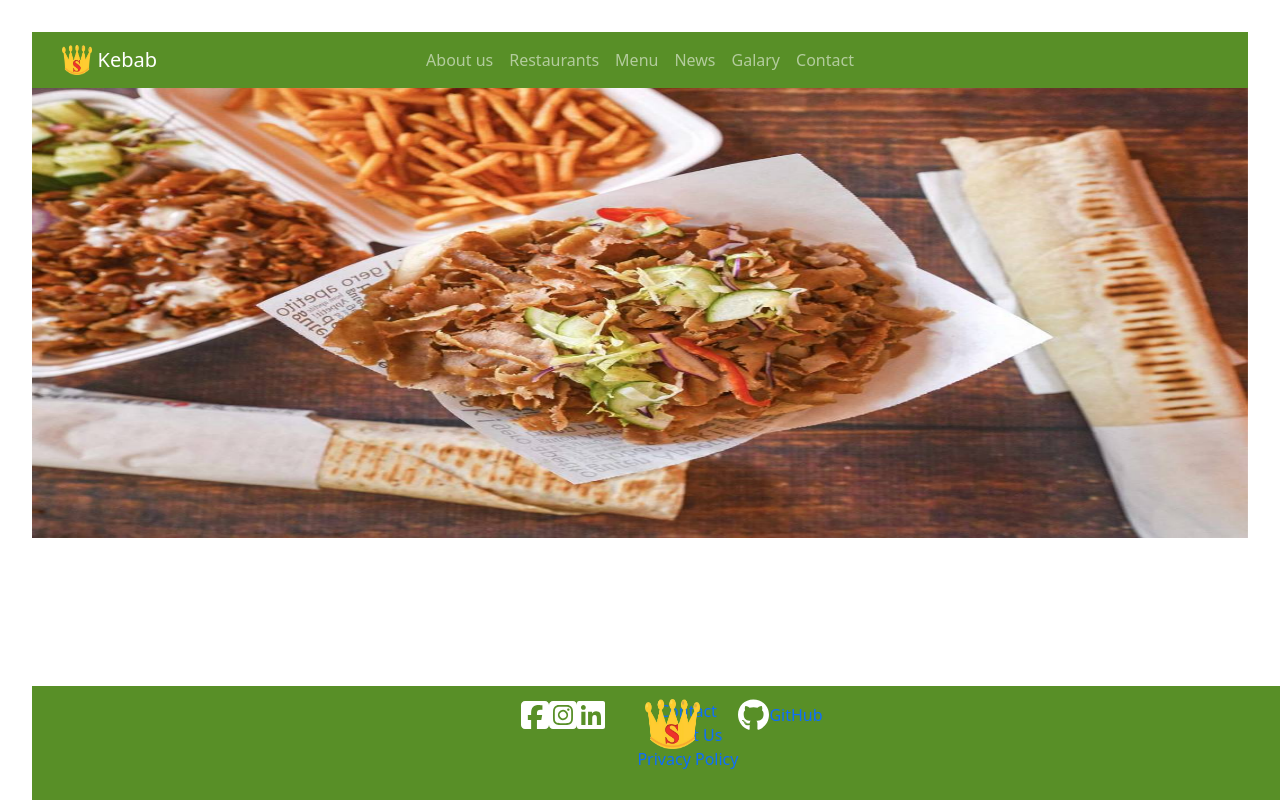
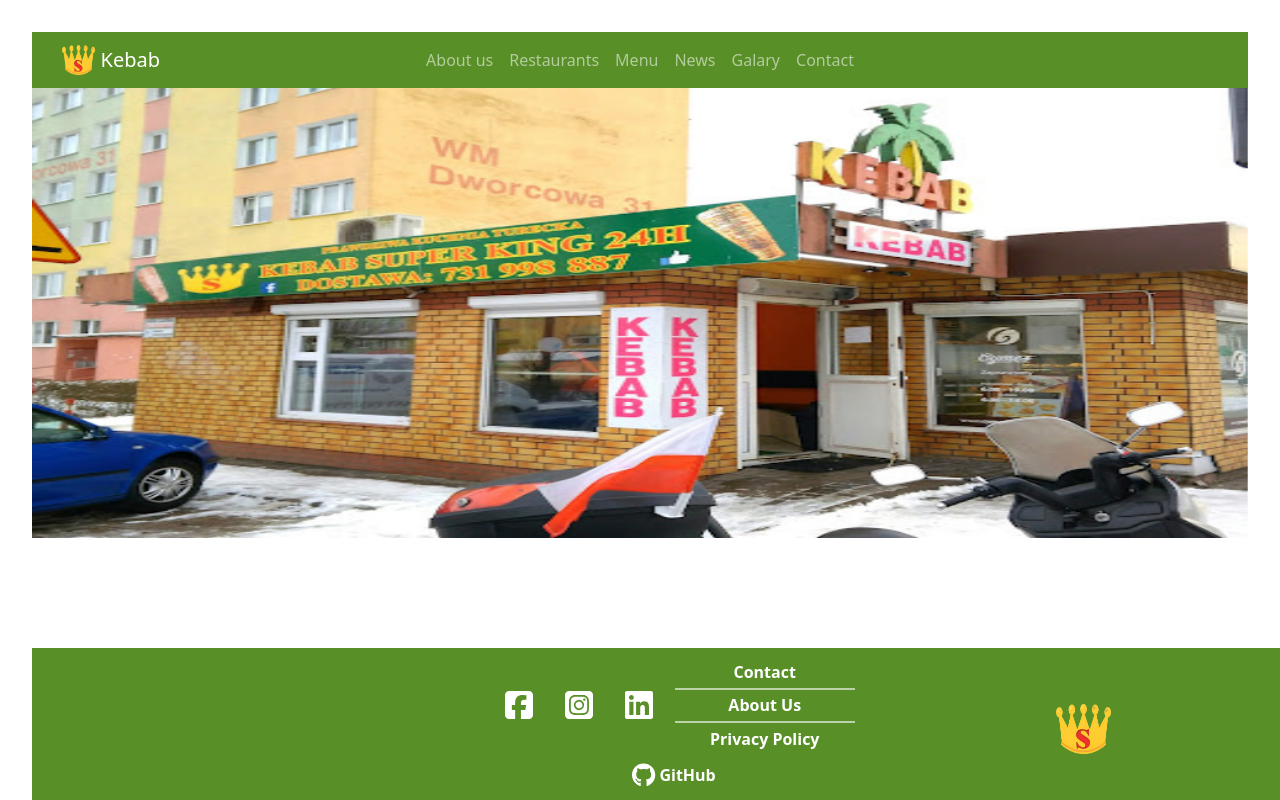
Before and after one commit to MarcinSzablak/MERN_app, a React (Vite) app in the folder client/: page / in a window 1280 px wide. Shown: the top 800 px of the page. Built offline with nearby package versions, Linux system fonts and the light colour scheme.

Commit message:
footer finished

```diff
--- a/client/src/components/Footer.css
+++ b/client/src/components/Footer.css
@@ -5,15 +5,67 @@
     bottom: 0%;
     background: var(--green);
     display: flex;
-    justify-content: center;
+    flex-direction: column;
+    align-items: center;
     padding: 1%;
 }
 
-.brand{
-    position: absolute;
+.footer-top{
+    width: 30%;
+    display: flex;
+    flex-direction: row;
+    align-items: center;
+    justify-content: space-evenly;
 }
 
-.links ul{
+.footer-media-box{
+    width: 180px;
+    display: flex;
+    flex-direction: row;
+    justify-content: space-around;
+}
+
+.footer-media{
+    transition: 200ms ease-in;
+}
+
+.footer-media:hover{
+    transform: scale(1.1);
+}
+
+.footer-links{
+    width: 180px;
+}
+
+.footer-links ul{
+    margin: 0;
+    padding: 0;
+}
+
+.footer-links a, .github a{
+    color: var(--white);
+    font-weight: 600;
+    transition: opacity 200ms ease-in-out;
+}
+
+.footer-links a:hover{
+    opacity: 0.7;
+}
+
+.footer-links hr{
+    margin: 2% 0;
+    border-width: 2px;
+    color: var(--white);
+    opacity: 0.6;
+}
+
+.footer-brand{
+    position: absolute;
+    left:80%;
+    bottom: 30%
+}
+
+.footer-links ul{
     list-style: none;
 }
 
@@ -22,5 +74,12 @@
 }
 
 .github{
+    margin-top: 1%;
+    display: flex;
+    flex-direction: row;
+    transition: 200ms ease-in;
+}
 
+.github:hover{
+    transform: scale(1.05);
 }
--- a/client/src/components/Footer.jsx
+++ b/client/src/components/Footer.jsx
@@ -15,7 +15,8 @@
 
     return (
       <div className="main-footer">
-        <div className="media">
+        <div className="footer-top">
+          <div className="footer-media-box">
             {
               medias.map((media)=>{
                 return(
@@ -23,6 +24,7 @@
                     key={media.Id}
                     href={media.Href}
                     target="_blank"
+                    className="footer-media"
                   >
                     <FontAwesomeIcon icon={media.Icon} size="2xl" style={{color:"fff"}} />
                   </a>
@@ -30,20 +32,23 @@
               })
             }
           </div>
-        <div className="links">
+          <div className="footer-links">
             <ul>
               <li>
                 <a href="#Contact">Contact</a>
               </li>
+              <hr/>
               <li>
                 <a href="#About Us">About Us</a>
               </li>
+              <hr/>
               <li>
                 <a href="#PrivacyPolicy">Privacy Policy</a>
               </li>
             </ul>
           </div>
-        <Navbar.Brand href="#Home" className='brand'><img
+        </div>
+        <Navbar.Brand href="#Home" className='footer-brand'><img
             alt="logo"
             src="/logo.png"
             width="55"
@@ -52,9 +57,10 @@
         </Navbar.Brand>
         <div className="github">
           <a href="https://github.com/MarcinSzablak/MERN_app">
-            <FontAwesomeIcon icon={faGithub} size="2xl" style={{color:"fff"}}/>
+            <FontAwesomeIcon icon={faGithub} size="xl" style={{color:"fff"}}/>
           </a>
-          <a href="https://github.com/MarcinSzablak/MERN_app">GitHub</a>
+          <a href="https://github.com/MarcinSzablak/MERN_app"
+            style={{marginLeft:"5%"}}>GitHub</a>
         </div>
       </div>
     )
--- a/client/src/components/NavBar.jsx
+++ b/client/src/components/NavBar.jsx
@@ -25,7 +25,7 @@
         <Navbar.Brand href="#Home" className='brand-navbar'><img
             alt="logo"
             src="/logo.png"
-            width="30"
+            width="33"
             height="30"
             className="d-inline-block align-top"
         />{' '}
--- a/client/src/components/mainPage/Slider.jsx
+++ b/client/src/components/mainPage/Slider.jsx
@@ -15,7 +15,7 @@
         className='slide'
         controls={false}
         indicators={false}
-        interval={4000}>
+        interval={2000}>
     {
         images.map((image)=>{
             return(
--- a/client/src/index.css
+++ b/client/src/index.css
@@ -2,6 +2,6 @@
     --green:#588F27;
     --red:#C30F0E;
     --yellow:#FFEB3B;
-    --white:#212121;
-    --black:#D9D9D9;
+    --black:#212121;
+    --white:#ffffff;
 }
```
Lines whose indentation alone changed are shown as unchanged.
